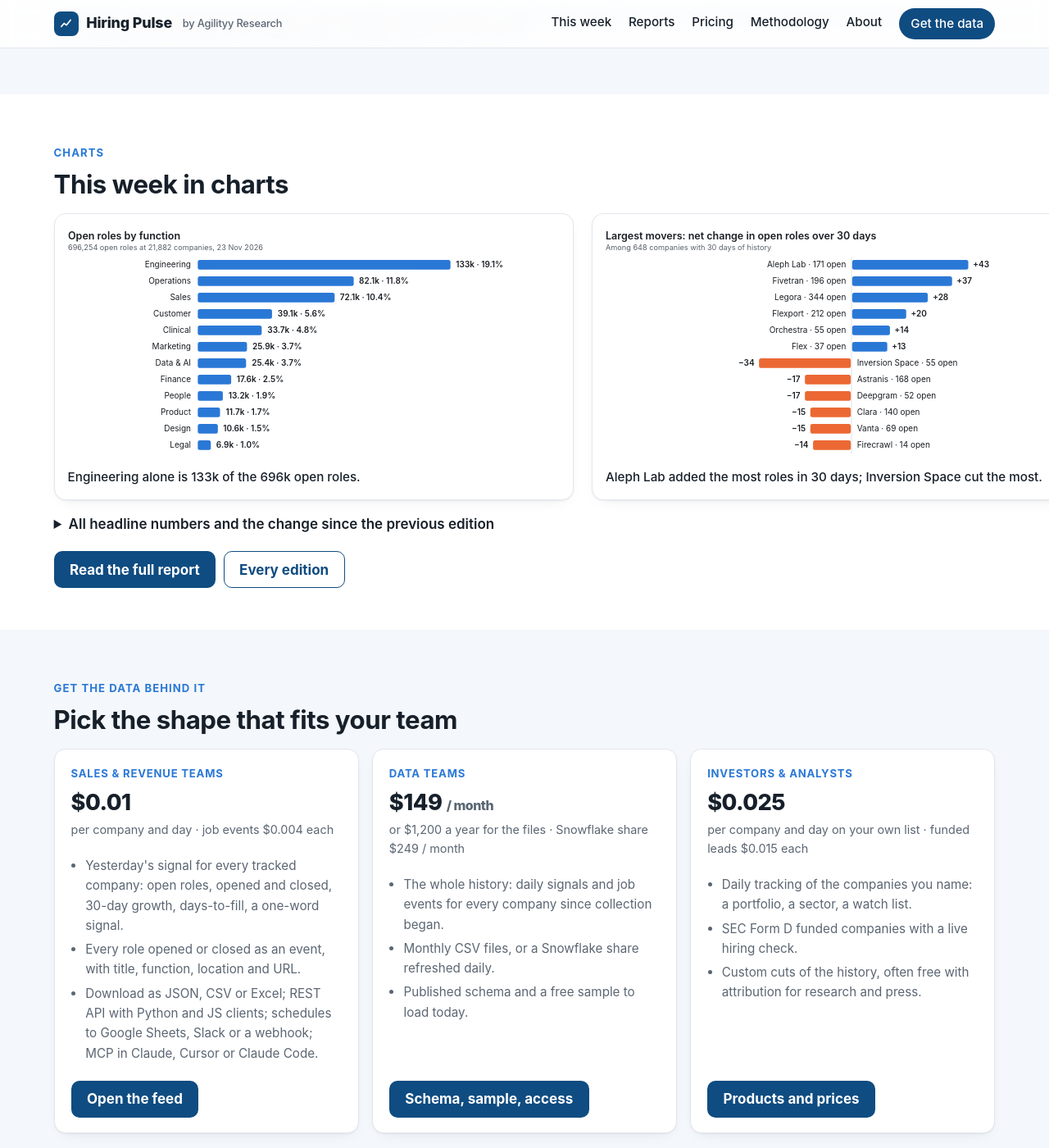
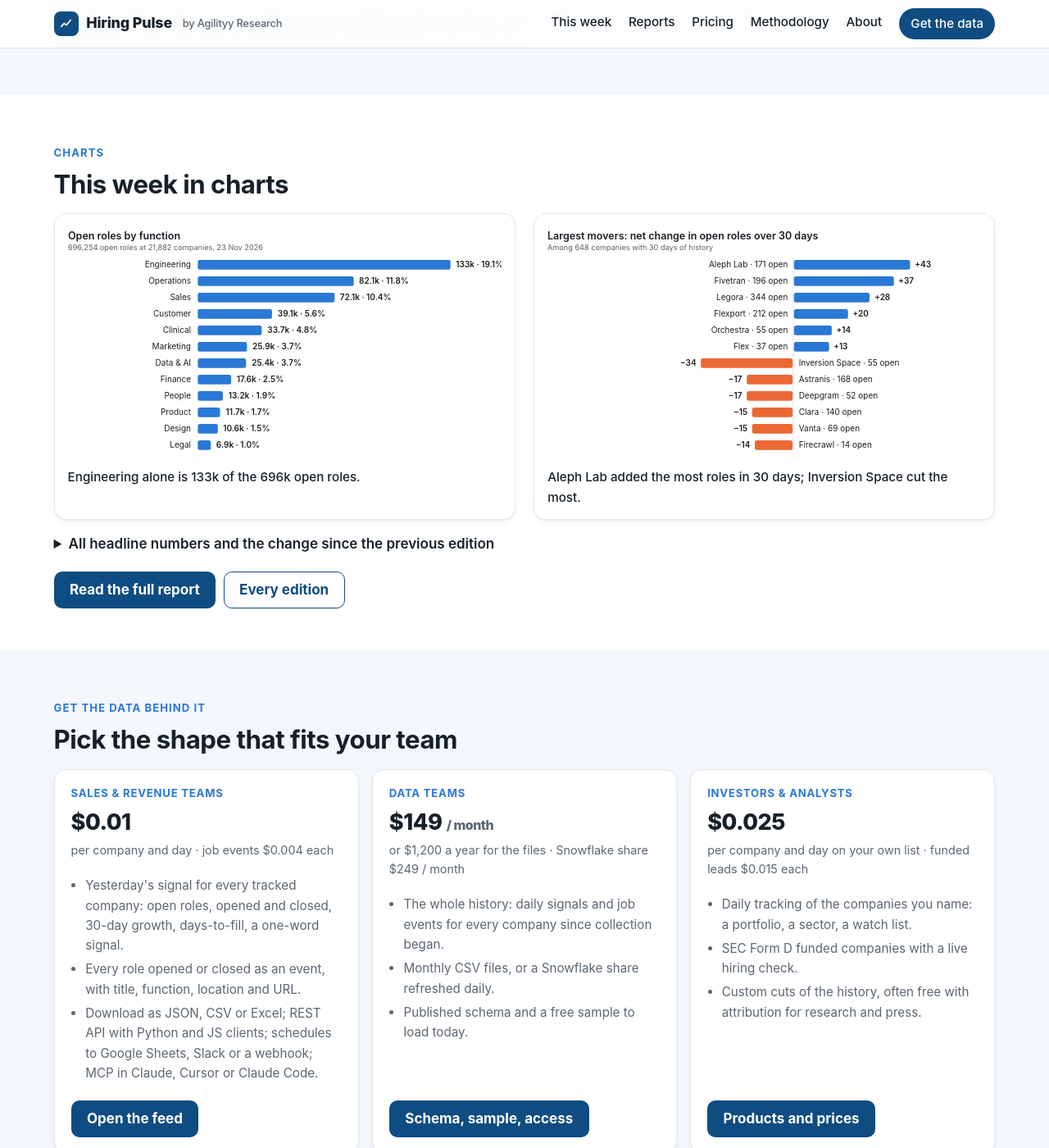
Before and after one commit to agilityy-research/hiring-pulse, a Jekyll site: the page built from index.md, in a window 1280 px wide and 1400 px high, scrolled down 1808 px. Shown: the whole window at 82% size. Built offline with Jekyll 4.4.1, drawn with Linux system fonts in a browser that asks for light colours; our own code applies the rules of GitHub Pages for plain Markdown files.

Commit message:
Mobile: brand on one line, chart cards clip their scroll area so captions are not cut

```diff
--- a/_layouts/default.html
+++ b/_layouts/default.html
@@ -124,6 +124,8 @@ header.site .wrap{display:flex;align-items:center;gap:1rem;min-height:3.6rem}
 .brand .mark{width:30px;height:30px;border-radius:8px;background:var(--navy-2);display:grid;place-items:center;flex:none}
 .brand .mark svg{width:18px;height:18px;stroke:#fff;fill:none;stroke-width:3;stroke-linecap:round;stroke-linejoin:round}
 .brand small{font-weight:500;color:var(--muted);font-size:.8rem;margin-left:.2rem}
+.brand{white-space:nowrap}
+@media (max-width:480px){.brand small{display:none}}
 nav.site{margin-left:auto;display:flex;gap:1.3rem;font-size:.95rem;font-weight:500}
 nav.site a{color:var(--fg);text-decoration:none;padding:.3rem 0;border-bottom:2px solid transparent}
 nav.site a:hover,nav.site a.on{color:var(--accent);border-color:var(--accent)}
@@ -196,7 +198,8 @@ p.hero{font-size:clamp(1.25rem,2.4vw,1.7rem);line-height:1.3;font-weight:600;mar
 /* charts */
 .charts{display:grid;grid-template-columns:1fr;gap:1.4rem;margin:1rem 0}
 @media (min-width:1100px){.charts{grid-template-columns:1fr 1fr}}
-.charts figure{margin:0;background:var(--card);border:1px solid var(--line);border-radius:14px;padding:1rem 1rem .6rem;box-shadow:var(--shadow)}
+.charts figure{margin:0;min-width:0;overflow:hidden;background:var(--card);border:1px solid var(--line);border-radius:14px;padding:1rem 1rem .6rem;box-shadow:var(--shadow)}
+.charts{min-width:0}
 .charts .scroll{overflow-x:auto;-webkit-overflow-scrolling:touch}
 .charts svg.hp{display:block;width:100%;min-width:600px;height:auto}
 .charts figcaption{color:var(--fg);font-weight:500;font-size:.95rem;margin:.5rem 0 .3rem}
```
